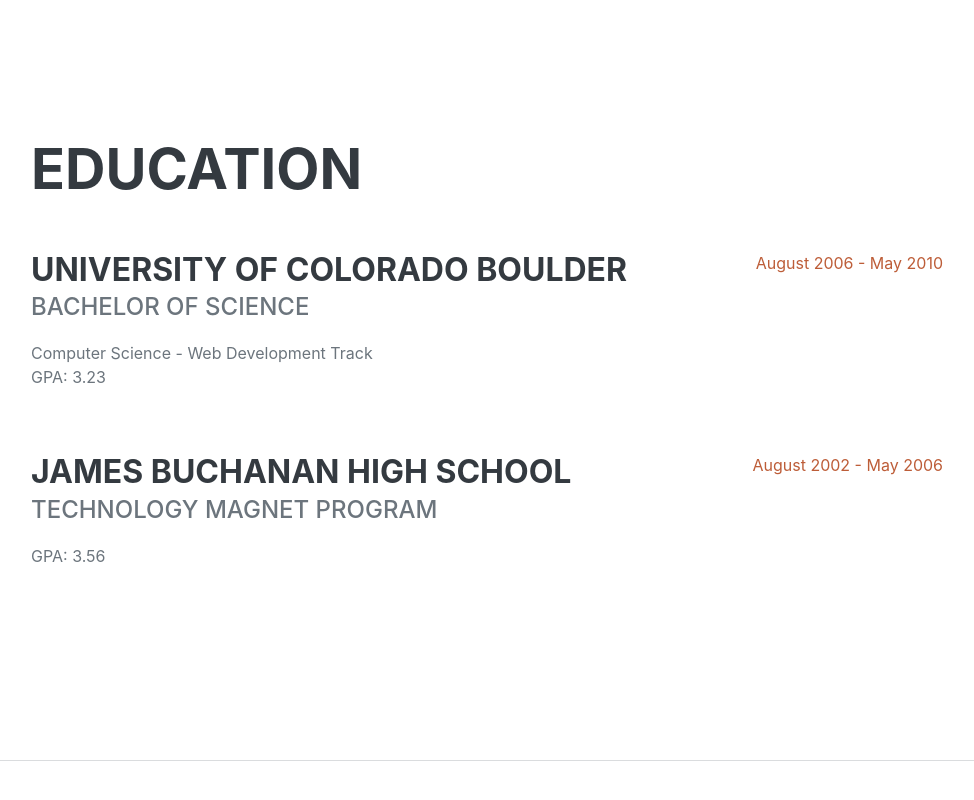
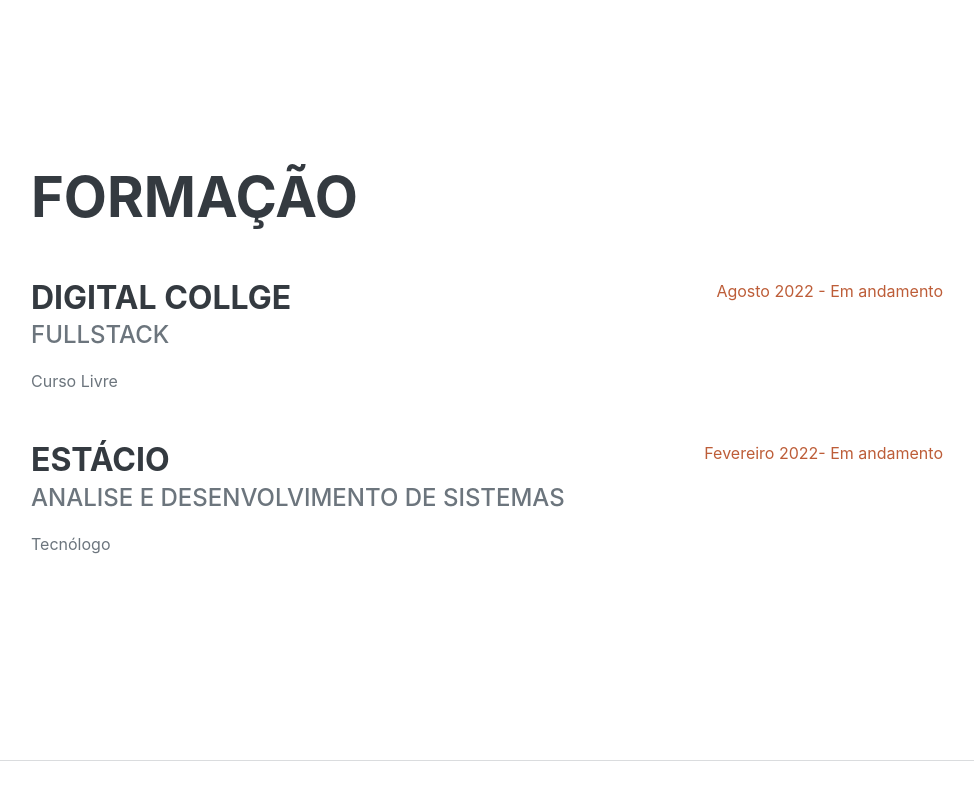
Before and after one commit to ErikaNunex/erikanunex.github.io, a plain HTML site: page index.html in a window 1280 px wide. Shown: the part 2047-2847 px from the top of the page, without its empty margins (289-1263 px from the left). Drawn offline with nearby package versions, Linux system fonts and the light colour scheme; a web font is replaced by a local one.

Commit message:
adicionei o campo formação

```diff
--- a/index.html
+++ b/index.html
@@ -99,23 +99,22 @@
             <!-- Education-->
             <section class="resume-section" id="education">
                 <div class="resume-section-content">
-                    <h2 class="mb-5">Education</h2>
+                    <h2 class="mb-5">Formação</h2>
                     <div class="d-flex flex-column flex-md-row justify-content-between mb-5">
                         <div class="flex-grow-1">
-                            <h3 class="mb-0">University of Colorado Boulder</h3>
-                            <div class="subheading mb-3">Bachelor of Science</div>
-                            <div>Computer Science - Web Development Track</div>
-                            <p>GPA: 3.23</p>
+                            <h3 class="mb-0">Digital Collge</h3>
+                            <div class="subheading mb-3">Fullstack</div>
+                            <div>Curso Livre</div>
                         </div>
-                        <div class="flex-shrink-0"><span class="text-primary">August 2006 - May 2010</span></div>
+                        <div class="flex-shrink-0"><span class="text-primary"> Agosto 2022 - Em andamento</span></div>
                     </div>
                     <div class="d-flex flex-column flex-md-row justify-content-between">
                         <div class="flex-grow-1">
-                            <h3 class="mb-0">James Buchanan High School</h3>
-                            <div class="subheading mb-3">Technology Magnet Program</div>
-                            <p>GPA: 3.56</p>
+                            <h3 class="mb-0">Estácio</h3>
+                            <div class="subheading mb-3">Analise e Desenvolvimento de sistemas</div>
+                            <div>Tecnólogo</div>
                         </div>
-                        <div class="flex-shrink-0"><span class="text-primary">August 2002 - May 2006</span></div>
+                        <div class="flex-shrink-0"><span class="text-primary"> Fevereiro 2022- Em andamento</span></div>
                     </div>
                 </div>
             </section>
```
